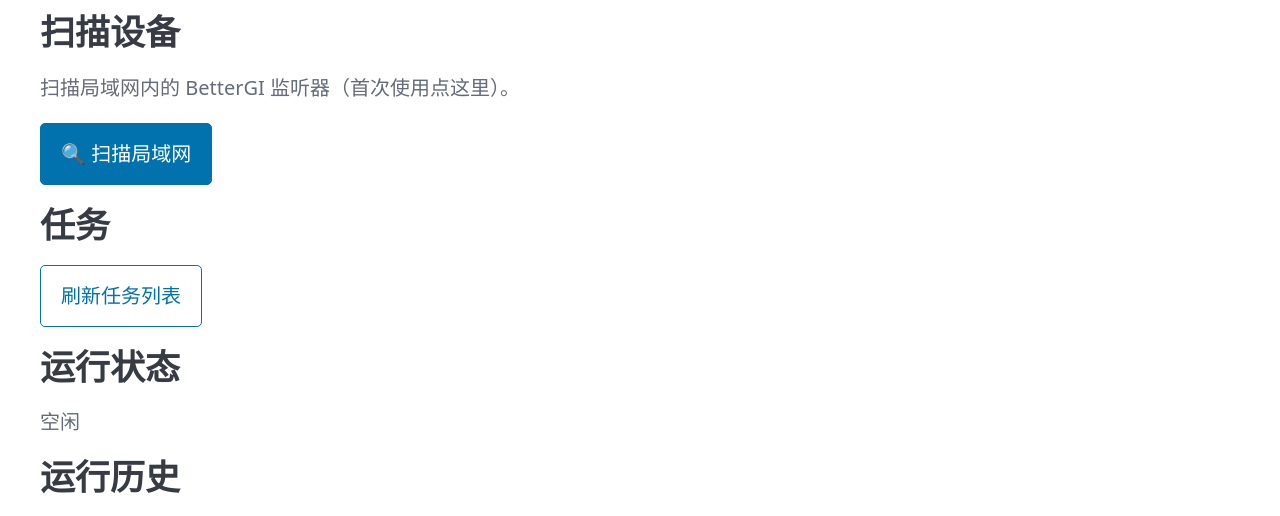
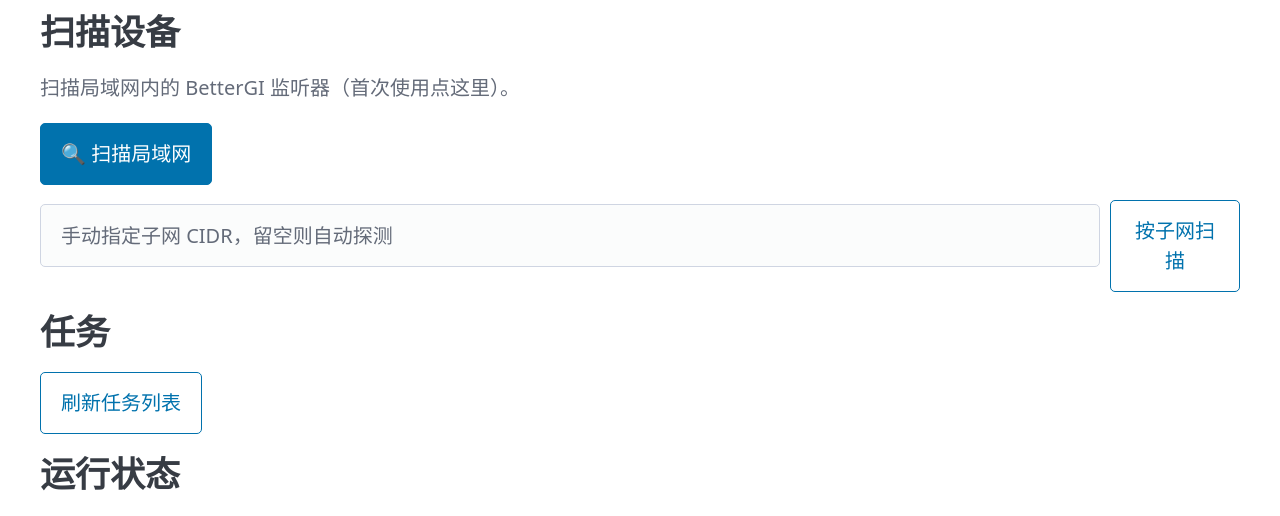
Before and after one commit to JinRyu-online/BGI-with-fnos, a FastAPI app: page / in a window 1280 px wide. Shown: the part 183-699 px from the top of the page. Run offline with FastAPI, Linux system fonts and the light colour scheme; data that the repository does not hold is empty; some libraries are stand-ins or nearby versions.

Commit message:
fix(nas-app): 扫描界面增加手动指定子网 CIDR 入口
后端 api_scan 已支持传 subnet 覆盖自动发现，但前端没有暴露这个
入口。fnOS 容器在 host 网络下自动发现的子网可能不包含目标网段
(与用户网络拓扑有关),导致自动扫描看不到监听器。

改动:
- 扫描区增加"手动指定子网 CIDR"输入框 + "按子网扫描"按钮
- 两个扫描按钮复用 runScan(),有值时传 subnet 给后端、空值走自动探测
- 扫描返回空结果时显示提示,引导用户手动输入子网

NAS 单测 34 passed。

```diff
--- a/nas-app/app/docker/app/templates/index.html
+++ b/nas-app/app/docker/app/templates/index.html
@@ -28,6 +28,13 @@
     <h2>扫描设备</h2>
     <p class="muted">扫描局域网内的 BetterGI 监听器（首次使用点这里）。</p>
     <button id="btn-scan">🔍 扫描局域网</button>
+    <div class="device-row" style="margin-top:.75rem;">
+      <input id="scan-subnet" type="text" placeholder="手动指定子网 CIDR，留空则自动探测">
+      <button id="btn-scan-subnet" class="outline tiny">按子网扫描</button>
+    </div>
+    <p id="scan-empty-hint" class="muted" hidden>
+      未发现监听器？请确认 Windows 监听器已启动、并<strong>手动输入子网 CIDR</strong>（如 <code>192.168.31.0/24</code>）重试。
+    </p>
     <div id="scan-result"></div>
     <div id="pair-form" hidden>
       <label>密钥
@@ -85,12 +92,18 @@ async function refreshTarget() {
   } catch (e) { $('target-info').textContent = '读取配置失败：' + e.message; }
 }
 
-// 扫描
-$('btn-scan').onclick = async () => {
+// 扫描（带可选 subnet 覆盖）
+async function runScan() {
+  $('scan-empty-hint').hidden = true;
+  const subnet = $('scan-subnet').value.trim();
   $('scan-result').innerHTML = '<p class="muted">扫描中…（约 10-30 秒）</p>';
   try {
-    const { devices } = await api('POST', '/api/scan');
-    if (!devices.length) { $('scan-result').innerHTML = '<p class="err">未发现 BetterGI 监听器。</p>'; return; }
+    const { devices } = await api('POST', '/api/scan', subnet ? { subnet } : undefined);
+    if (!devices.length) {
+      $('scan-result').innerHTML = '<p class="err">未发现 BetterGI 监听器。</p>';
+      $('scan-empty-hint').hidden = false;  // 空结果时提示手动输入子网
+      return;
+    }
     $('scan-result').innerHTML = devices.map(d =>
       `<div class="device-row">
          <span>${d.hostname || '(未知主机)'} — ${d.ip}:${d.port}</span>
@@ -99,7 +112,9 @@ $('btn-scan').onclick = async () => {
     document.querySelectorAll('.device-row button').forEach(b =>
       b.onclick = () => { selected = b.dataset; $('pair-form').hidden = false; });
   } catch (e) { $('scan-result').innerHTML = '<p class="err">扫描失败：' + e.message + '</p>'; }
-};
+}
+$('btn-scan').onclick = runScan;
+$('btn-scan-subnet').onclick = runScan;
 let selected = null;
 
 // 配对
```
